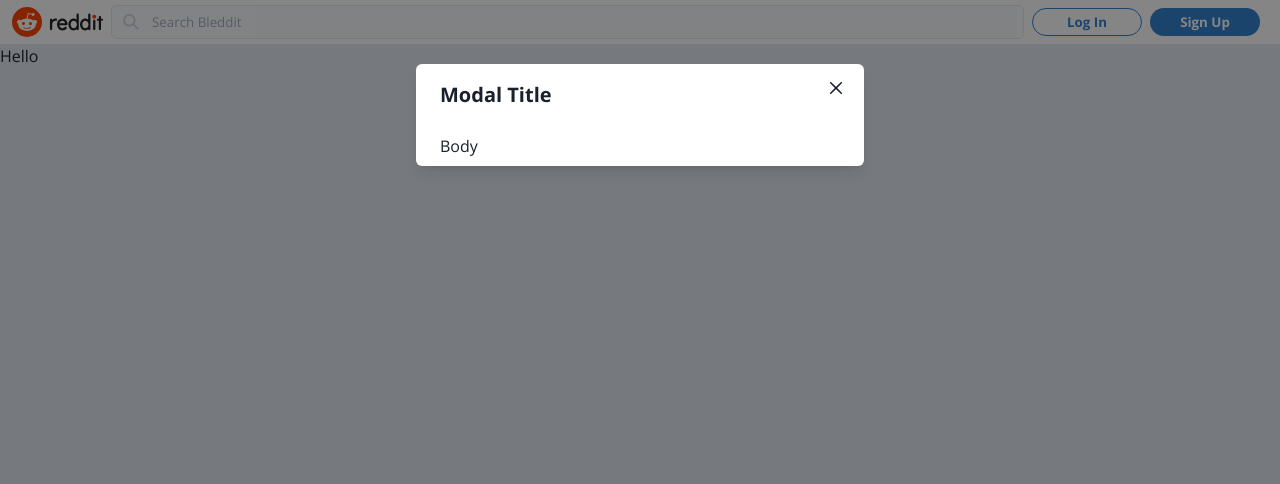
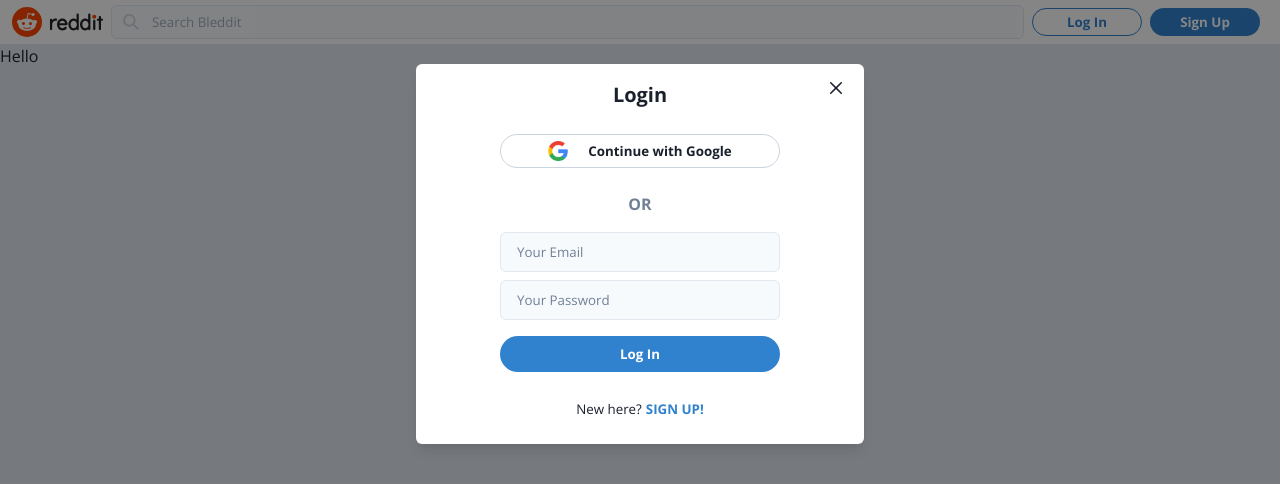
Before and after one commit to Edu09campos/bleddit, a Next.js app: page / in a window 1280 px wide. Both pictures are taken after a click on the button "Log In". Shown: the top 484 px of the page. Built offline with nearby package versions, Linux system fonts and the light colour scheme.

Commit message:
auth modals complete

```diff
--- /dev/null
+++ b/src/components/modal/auth/authInputs.tsx
@@ -0,0 +1,21 @@
+import { Flex } from "@chakra-ui/react";
+import React from "react";
+import { useRecoilValue } from "recoil";
+import { authModalState } from "../../../atoms/authModalAtom";
+import Login from "./login";
+import SignUp from "./signUp";
+
+type Props = {};
+
+const AuthInputs = (props: Props) => {
+  const modalState = useRecoilValue(authModalState);
+
+  return (
+    <Flex direction="column" align="center" width="100%" mt={4}>
+      {modalState.view === "login" && <Login />}
+      {modalState.view === "signup" && <SignUp />}
+    </Flex>
+  );
+};
+
+export default AuthInputs;
--- a/src/components/modal/auth/authModal.tsx
+++ b/src/components/modal/auth/authModal.tsx
@@ -7,10 +7,14 @@
   ModalCloseButton,
   ModalBody,
   ModalFooter,
+  Flex,
+  Text,
 } from "@chakra-ui/react";
 import React from "react";
 import { useRecoilState } from "recoil";
 import { authModalState } from "../../../atoms/authModalAtom";
+import AuthInputs from "./authInputs";
+import OAuthButtons from "./oAuthButtons";
 
 const AuthModal = () => {
   const [modalState, setModalState] = useRecoilState(authModalState);
@@ -27,9 +31,33 @@
       <Modal isOpen={modalState.open} onClose={handleClose}>
         <ModalOverlay />
         <ModalContent>
-          <ModalHeader>Modal Title</ModalHeader>
+          <ModalHeader textAlign="center">
+            {modalState.view === "login" && "Login"}
+            {modalState.view === "signup" && "Sign Up"}
+            {modalState.view === "resetPassword" && "Reset Password"}
+          </ModalHeader>
           <ModalCloseButton />
-          <ModalBody>Body</ModalBody>
+          <ModalBody
+            display="flex"
+            flexDirection="column"
+            alignItems="center"
+            justifyContent="center"
+            pb={6}
+          >
+            <Flex
+              direction="column"
+              align="center"
+              justify="center"
+              width="70%"
+            >
+              <OAuthButtons />
+              <Text color="gray.500" fontWeight={700}>
+                OR
+              </Text>
+              <AuthInputs />
+              {/* <ResetPassword /> */}
+            </Flex>
+          </ModalBody>
         </ModalContent>
       </Modal>
     </>
--- /dev/null
+++ b/src/components/modal/auth/login.tsx
@@ -0,0 +1,93 @@
+import { Button, Flex, Input, Text } from "@chakra-ui/react";
+import React, { useState } from "react";
+import { useSetRecoilState } from "recoil";
+import { authModalState } from "../../../atoms/authModalAtom";
+
+type Props = {};
+
+const Login = (props: Props) => {
+  const setAuthModalState = useSetRecoilState(authModalState);
+  const [loginForm, setLoginForm] = useState({
+    email: "",
+    password: "",
+  });
+
+  const onSubmit = () => {};
+
+  const onChange = (event: React.ChangeEvent<HTMLInputElement>) => {
+    setLoginForm((prev) => ({
+      ...prev,
+      [event.target.name]: event.target.value,
+    }));
+  };
+
+  return (
+    <form onSubmit={onSubmit}>
+      <Input
+        required
+        name="email"
+        placeholder="Your Email"
+        type="email"
+        mb={2}
+        onChange={onChange}
+        fontSize="10pt"
+        _placeholder={{ color: "gray.500" }}
+        _hover={{
+          bg: "white",
+          border: "1px solid",
+          borderColor: "blue.500",
+        }}
+        _focus={{
+          outline: "none",
+          bg: "white",
+          border: "1px solid",
+          borderColor: "blue.500",
+        }}
+        bg="gray.50"
+      />
+      <Input
+        required
+        name="password"
+        placeholder="Your Password"
+        type="password"
+        onChange={onChange}
+        mb={2}
+        fontSize="10pt"
+        _placeholder={{ color: "gray.500" }}
+        _hover={{
+          bg: "white",
+          border: "1px solid",
+          borderColor: "blue.500",
+        }}
+        _focus={{
+          outline: "none",
+          bg: "white",
+          border: "1px solid",
+          borderColor: "blue.500",
+        }}
+        bg="gray.50"
+      />
+      <Button type="submit" width="100%" height="36px" mt={2} mb={2}>
+        Log In
+      </Button>
+      <Flex mt={5} fontSize="10pt" justifyContent="center">
+        <Text mr={1}>New here?</Text>
+        <Text
+          color="blue.500"
+          fontWeight={700}
+          cursor="pointer"
+          onClick={() =>
+            setAuthModalState((prev) => ({
+              ...prev,
+              view: "signup",
+            }))
+          }
+        >
+          SIGN UP!
+        </Text>
+      </Flex>
+    </form>
+  );
+};
+
+export default Login;
--- /dev/null
+++ b/src/components/modal/auth/oAuthButtons.tsx
@@ -0,0 +1,20 @@
+import { Button, Flex, Image } from "@chakra-ui/react";
+import React from "react";
+
+const OAuthButtons = () => {
+  return (
+    <Flex direction="column" width="100%" mb={4}>
+      <Button variant="oauth" mb={2}>
+        <Image
+          src="/images/googlelogo.png"
+          height="20px"
+          alt="Google Auth"
+          mr={5}
+        />
+        Continue with Google
+      </Button>
+    </Flex>
+  );
+};
+
+export default OAuthButtons;
--- /dev/null
+++ b/src/components/modal/auth/signUp.tsx
@@ -0,0 +1,114 @@
+import { Input, Button, Flex, Text } from "@chakra-ui/react";
+import React, { useState } from "react";
+import { useSetRecoilState } from "recoil";
+import { authModalState } from "../../../atoms/authModalAtom";
+
+const SignUp = () => {
+  const setAuthModalState = useSetRecoilState(authModalState);
+  const [signUpForm, setSignUpForm] = useState({
+    email: "",
+    password: "",
+    confirmPassword: "",
+  });
+
+  const onSubmit = () => {};
+
+  const onChange = (event: React.ChangeEvent<HTMLInputElement>) => {
+    setSignUpForm((prev) => ({
+      ...prev,
+      [event.target.name]: event.target.value,
+    }));
+  };
+
+  return (
+    <form onSubmit={onSubmit}>
+      <Input
+        required
+        name="email"
+        placeholder="Your Email"
+        type="email"
+        mb={2}
+        onChange={onChange}
+        fontSize="10pt"
+        _placeholder={{ color: "gray.500" }}
+        _hover={{
+          bg: "white",
+          border: "1px solid",
+          borderColor: "blue.500",
+        }}
+        _focus={{
+          outline: "none",
+          bg: "white",
+          border: "1px solid",
+          borderColor: "blue.500",
+        }}
+        bg="gray.50"
+      />
+      <Input
+        required
+        name="password"
+        placeholder="Your Password"
+        type="password"
+        onChange={onChange}
+        mb={2}
+        fontSize="10pt"
+        _placeholder={{ color: "gray.500" }}
+        _hover={{
+          bg: "white",
+          border: "1px solid",
+          borderColor: "blue.500",
+        }}
+        _focus={{
+          outline: "none",
+          bg: "white",
+          border: "1px solid",
+          borderColor: "blue.500",
+        }}
+        bg="gray.50"
+      />
+      <Input
+        required
+        name="confirmPassword"
+        placeholder="Confirm Password"
+        type="password"
+        onChange={onChange}
+        mb={2}
+        fontSize="10pt"
+        _placeholder={{ color: "gray.500" }}
+        _hover={{
+          bg: "white",
+          border: "1px solid",
+          borderColor: "blue.500",
+        }}
+        _focus={{
+          outline: "none",
+          bg: "white",
+          border: "1px solid",
+          borderColor: "blue.500",
+        }}
+        bg="gray.50"
+      />
+      <Button type="submit" width="100%" height="36px" mt={2} mb={2}>
+        Sign Up
+      </Button>
+      <Flex mt={5} fontSize="10pt" justifyContent="center">
+        <Text mr={1}>Already a Bledditor?</Text>
+        <Text
+          color="blue.500"
+          fontWeight={700}
+          cursor="pointer"
+          onClick={() =>
+            setAuthModalState((prev) => ({
+              ...prev,
+              view: "login",
+            }))
+          }
+        >
+          Log In!
+        </Text>
+      </Flex>
+    </form>
+  );
+};
+
+export default SignUp;
```
